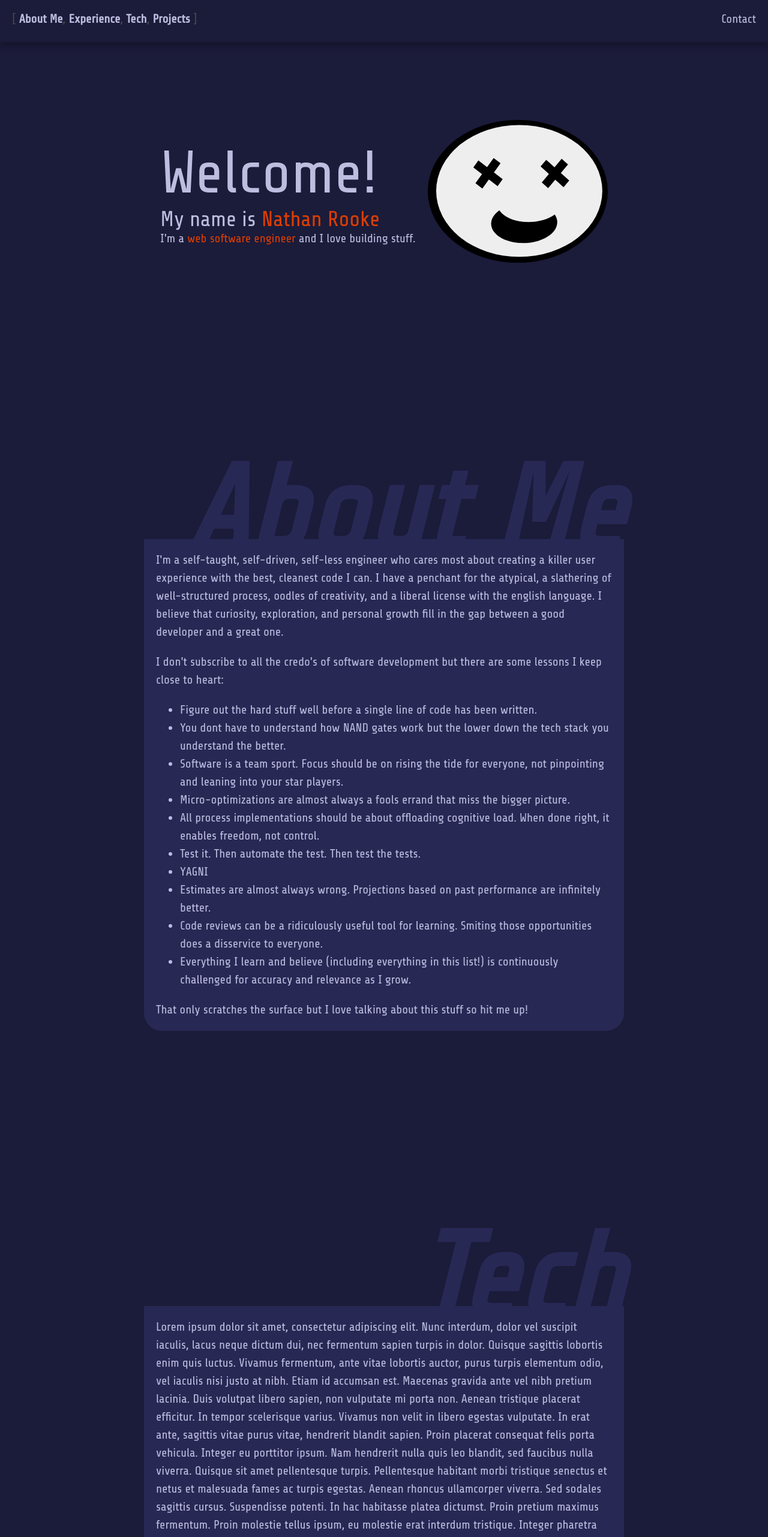
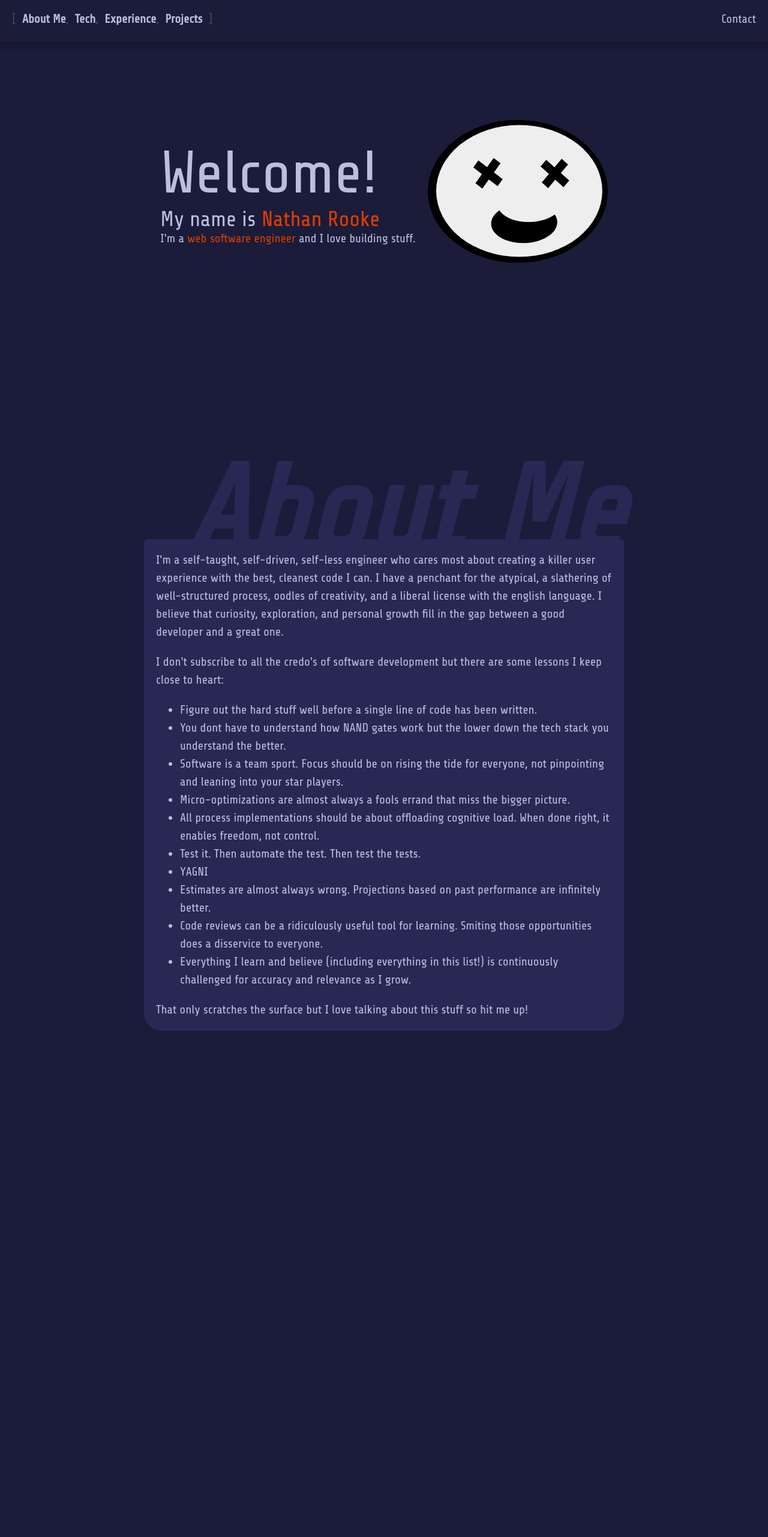
Before and after one commit to hobblyhoy/portfolio, a React (Create React App) app: page / in a window 1280 px wide. Shown: the top 2563 px of the page at 60% size. After the commit the page ends 1819 px from the top, so only its background shows below. Built offline with nearby package versions, Linux system fonts and the light colour scheme.

Commit message:
wip save before I start hacking stuff out

```diff
--- a/src/App.tsx
+++ b/src/App.tsx
@@ -10,7 +10,7 @@ function App() {
          <Header />
          <Welcome />
          <AboutMe />
-         <Tech />
+         {/* <Tech /> */}
       </div>
    );
 }
--- a/src/Components/ContentBlock.tsx
+++ b/src/Components/ContentBlock.tsx
@@ -11,15 +11,12 @@ interface IProps {
 
 function ContentBlock({ title, children }: IProps) {
 
-   // Fade in + slide up effect
-   // Continuously compare the top of the content block and the bottom of the page.
-   // once that threshold is reached, reduce the margin and set opacity to 1
    const frameRef = useRef<HTMLDivElement>(null);
    const [isVisible, setIsVisible] = useState(false);
 
    useEffect(() => {
+      // Fade in + slide up effect driver
       const onScroll = (event: Event) => {
-         //console.log(event);
          const userScrollDepth = window.innerHeight + window.scrollY;
          const topOfElement = window.pageYOffset + (frameRef.current?.getBoundingClientRect().top || Number.POSITIVE_INFINITY);
          const scrollBuffer = 200; // How far past the top of the element we need to scroll before it becomes visible
@@ -34,21 +31,29 @@ function ContentBlock({ title, children }: IProps) {
       return () => window.removeEventListener('scroll', onScroll);
    }, []);
 
+   // representing the margin pixel heights _after_ the slide in effect
+   const topMargin = 300;
+   const bottomMargin = 100;
+   const slideInLength = 100;
+   const slideInLengthMobile = 50;
 
    const base = css`
       display: flex;
       justify-content: center;
-      opacity: ${isVisible ? 1 : 0};
-      margin-top: ${isVisible ? '300px' : '400px'};
+      // opacity: ${isVisible ? 1 : 0};
+      opacity: 1;
+      margin-top: ${isVisible ? topMargin : topMargin + slideInLength}px;
+      margin-bottom: ${isVisible ? bottomMargin : bottomMargin - slideInLength}px;
       @media (max-width: 768px) {
          margin-top: ${isVisible ? '100px' : '150px'};
+
       }
 
       margin-left: 20px;
       margin-right: 20px;
-      margin-bottom: 20px;
+      //margin-bottom: 20px;
 
-      transition-property: margin-top, opacity;
+      transition-property: margin-top, margin-bottom, opacity;
       transition-duration: 1s;
    `;
 
@@ -73,6 +78,8 @@ function ContentBlock({ title, children }: IProps) {
    const contentCss = css`
       padding: 20px;
       background-color: ${backgroundColorBlock};
+      border-top-right-radius: 5px;
+      border-top-left-radius: 5px;
       border-bottom-left-radius: 30px;
       border-bottom-right-radius: 30px;
       line-height: 1.5;
--- a/src/Components/Header.tsx
+++ b/src/Components/Header.tsx
@@ -16,7 +16,7 @@ function Header() {
       width: 100%;
       height: 70px;
       background-color: ${backgroundColor};
-      box-shadow: 0 7px 10px 0 rgba(0,0,0,0.25);
+      box-shadow: 0 7px 10px 0 rgba(0, 0, 0, 0.25);
    `;
 
    return (
@@ -38,23 +38,23 @@ function Navigation() {
 
    return (
       <div css={navCss}>
-         [&nbsp;
+         [&nbsp;&nbsp;
          <a href="#about-me" css={accentLinkHover}>
             About Me
          </a>
-         ,&nbsp;
+         ,&nbsp;&nbsp;
+         <a href="#about-me" css={accentLinkHover}>
+            Tech
+         </a>
+         ,&nbsp;&nbsp;
          <a href="#about-me" css={accentLinkHover}>
             Experience
          </a>
-         ,&nbsp;
-         <a href="#about-me" css={accentLinkHover}>
-            Tech
-         </a>
-         ,&nbsp;
+         ,&nbsp;&nbsp;
          <a href="#about-me" css={accentLinkHover}>
             Projects
          </a>
-         &nbsp;]
+         &nbsp;&nbsp;]
       </div>
    );
 }
```
